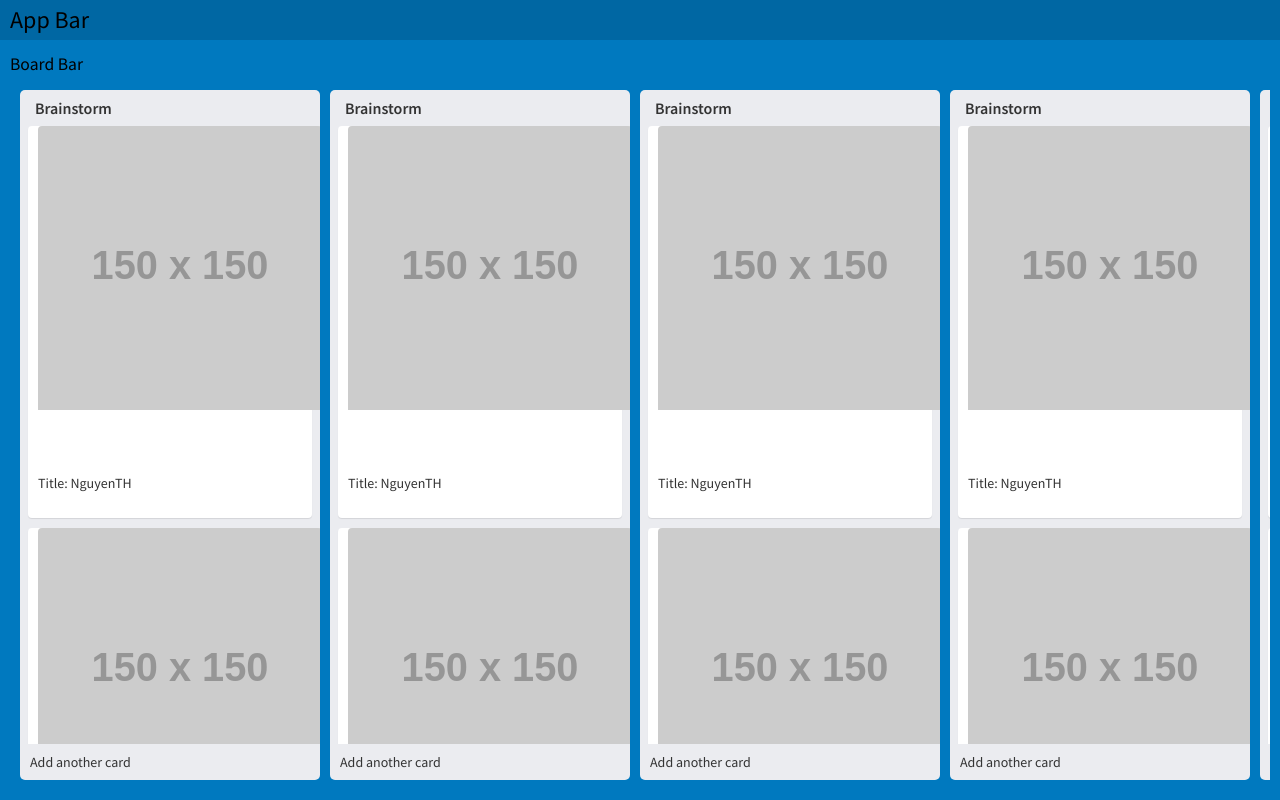
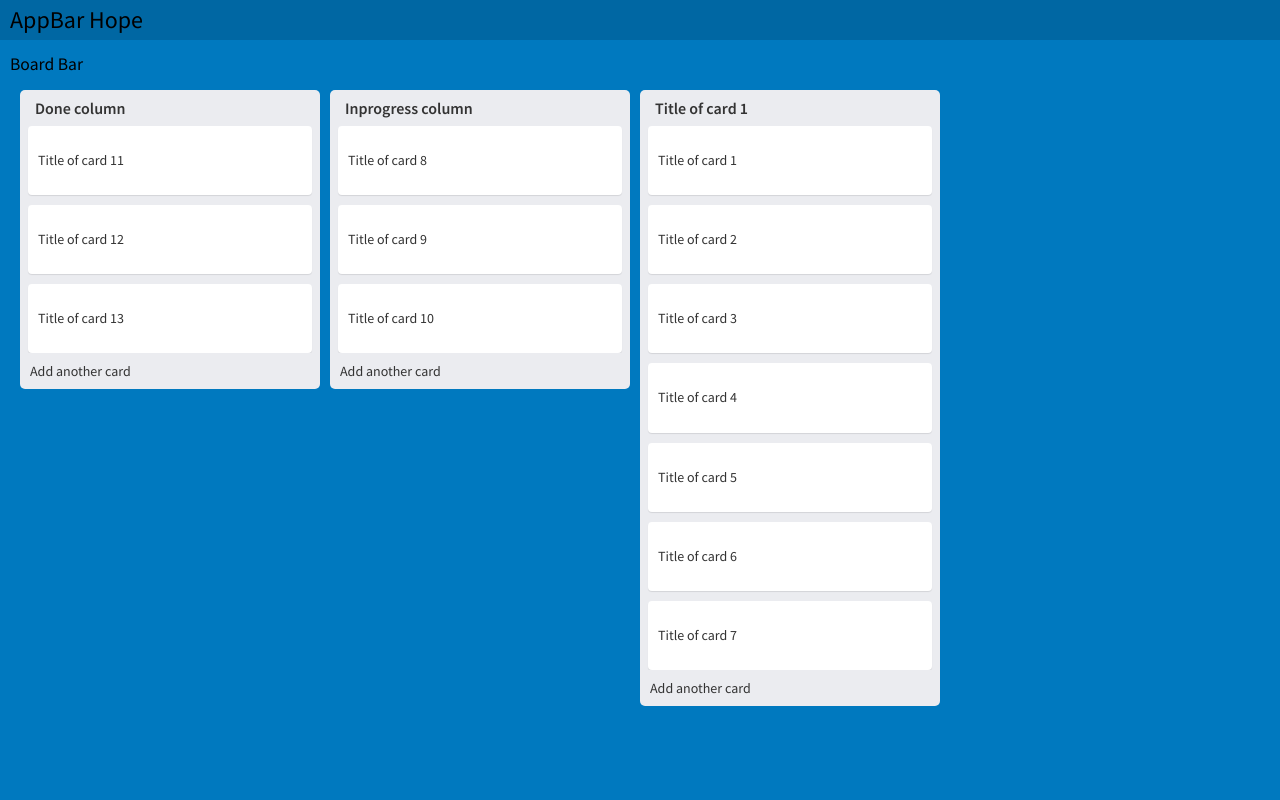
Before and after one commit to nguyenth03/mern-stack-app, a React (Create React App) app: page / in a window 1280 px wide. Built offline with nearby package versions, Linux system fonts and the light colour scheme.

Commit message:
add initial data

```diff
--- a/package.json
+++ b/package.json
@@ -6,9 +6,10 @@
     "@testing-library/jest-dom": "^5.17.0",
     "@testing-library/react": "^13.4.0",
     "@testing-library/user-event": "^13.5.0",
+    "lodash": "^4.17.21",
     "react": "^18.3.1",
     "react-dom": "^18.3.1",
-    "react-scripts": "5.0.1",
+    "react-scripts": "^3.0.1",
     "sass": "^1.78.0",
     "web-vitals": "^2.1.4"
   },
--- /dev/null
+++ b/src/actions/initialData.js
@@ -0,0 +1,47 @@
+export const initialData = {
+    boards: [
+        {
+            id: 'board-1',
+            columnOrder: ['column-3', 'column-2', 'column-1'],
+            columns:[
+                {
+                    id: 'column-1',
+                    boardId: 'board-1',
+                    title: 'Title of card 1',
+                    cardOrder: ['card-1', 'card-2', 'card-3', 'card-4', 'card-5', 'card-6', 'card-7'],
+                    cards: [
+                        { id: 'card-1', boardId: 'board-1', columnId: 'column-1', title: 'Title of card 1', cover: null },
+                        { id: 'card-2', boardId: 'board-1', columnId: 'column-1', title: 'Title of card 2', cover: null },
+                        { id: 'card-3', boardId: 'board-1', columnId: 'column-1', title: 'Title of card 3', cover: null },
+                        { id: 'card-4', boardId: 'board-1', columnId: 'column-1', title: 'Title of card 4', cover: null },
+                        { id: 'card-5', boardId: 'board-1', columnId: 'column-1', title: 'Title of card 5', cover: null },
+                        { id: 'card-6', boardId: 'board-1', columnId: 'column-1', title: 'Title of card 6', cover: null },
+                        { id: 'card-7', boardId: 'board-1', columnId: 'column-1', title: 'Title of card 7', cover: null },
+                    ]
+                },
+                {
+                    id: 'column-2',
+                    boardId: 'board-1',
+                    title: 'Inprogress column',
+                    cardOrder: ['card-8', 'card-9', 'card-10'],
+                    cards: [
+                        { id: 'card-8', boardId: 'board-1', columnId: 'column-1', title: 'Title of card 8', cover: null },
+                        { id: 'card-9', boardId: 'board-1', columnId: 'column-1', title: 'Title of card 9', cover: null },
+                        { id: 'card-10', boardId: 'board-1', columnId: 'column-1', title: 'Title of card 10', cover: null }
+                    ]
+                },
+                {
+                    id: 'column-3',
+                    boardId: 'board-1',
+                    title: 'Done column',
+                    cardOrder: ['card-11', 'card-12', 'card-13'],
+                    cards: [
+                        { id: 'card-11', boardId: 'board-1', columnId: 'column-1', title: 'Title of card 11', cover: null },
+                        { id: 'card-12', boardId: 'board-1', columnId: 'column-1', title: 'Title of card 12', cover: null },
+                        { id: 'card-13', boardId: 'board-1', columnId: 'column-1', title: 'Title of card 13', cover: null }
+                    ]
+                }
+            ]
+        }
+    ]
+}
--- a/src/components/AppBar/AppBar.js
+++ b/src/components/AppBar/AppBar.js
@@ -3,7 +3,7 @@ import './AppBar.scss';
 
 function AppBar(){
     return (
-        <nav className='navbar-app'>App Bar</nav>
+        <nav className='navbar-app'>AppBar Hope</nav>
     )
 }
 
--- a/src/components/BoardContent/BoardContent.js
+++ b/src/components/BoardContent/BoardContent.js
@@ -1,17 +1,33 @@
-import React from "react";
+import React, { useState, useEffect } from "react";
+
+import { isEmpty } from "lodash";
+
 import './BoardContent.scss';
+
 import Column from "components/Column/Column";
+import { mapOrder } from "utilities/sorts";
+import { initialData } from "actions/initialData";
 
 function BoardContent(){
+    const [board, setBoard] = useState({})
+    const [columns, setColumns] = useState([])
+
+    useEffect(() => {
+        const boardFromDB = initialData.boards.find(board => board.id === 'board-1')
+        if(boardFromDB){
+            setBoard(boardFromDB)
+
+            setColumns(mapOrder(boardFromDB.columns, boardFromDB.columnOrder,'id'))
+        }
+    }, [])
+
+    if (isEmpty(board)){
+        return <div className="not-found" style={{'padding' : '10px', 'color': 'white'}}>Board not found</div>
+    }
+
     return (
         <div className='board-content'>
-            <Column/>
-            <Column/>
-            <Column/>
-            <Column/>
-            <Column/>
-            <Column/>
-
+            {columns.map((column, index) =><Column key={index} column={column}/>)}
         </div>
     )
 }
--- /dev/null
+++ b/src/components/Card/Card.js
@@ -0,0 +1,15 @@
+import React from "react";
+import './Card.scss';
+
+function Card(props){
+  const { card } = props
+    return (
+        <li className="card-item">
+          {card.cover && <img src={card.cover} className="card-cover"
+          alt="nguyen-th-img" />}
+          {card.title}
+        </li>
+    )
+}
+
+export default Card
--- a/src/components/Task/Task.scss
+++ b/src/components/Card/Card.scss
@@ -1,6 +1,6 @@
 @import "_setting.scss";
 
-li.task-item{
+li.card-item{
     background-color: white;
     padding: $gap;
     box-shadow: 0 1px 1px rgba(0, 0, 0, 0.1);
@@ -8,7 +8,7 @@ li.task-item{
     &:not(:last-child){//ko phai la ptu li cuoi cung, moi gargin
       margin-bottom: $gap;
     }
-    img{
+    img-card-cover{
       display: block;
       width: calc(100% + 2 * #{$gap});
       margin: -$gap 0 $gap -$gap;
--- a/src/components/Column/Column.js
+++ b/src/components/Column/Column.js
@@ -1,19 +1,18 @@
 import React from "react";
+
 import './Column.scss';
-import Task from "components/Task/Task";
+import Card from "components/Card/Card";
+import { mapOrder } from "utilities/sorts";
 
-function Column(){
+
+function Column(props){
+    const { column } = props
+    const cards = mapOrder(column.cards, column.cardOrder,'id')
     return (
         <div className='column'>
-         <header>Brainstorm</header>
-         <ul className="task-list">
-         <Task/>
-         <Task/>
-         <Task/>
-
-        <li className="task-item">Never give up</li>
-        <li className="task-item">Never give up</li>
-        <li className="task-item">Hope</li>
+         <header>{column.title}</header>
+         <ul className="card-list">
+            {cards.map((card, index) => <Card key={index} card={card} />)}
         </ul>
           <footer>Add another card</footer>
          </div>
--- a/src/components/Column/Column.scss
+++ b/src/components/Column/Column.scss
@@ -29,7 +29,7 @@
       border-bottom-left-radius: $column-border-radius;
       border-bottom-right-radius: $column-border-radius;
     }
-    ul.task-list{
+    ul.card-list{
         list-style-type: none;
         margin: 0;
         max-height: calc(100% - #{$column-header-height} - #{$column-footer-height});
--- a/src/components/Task/Task.js
+++ /dev/null
@@ -1,14 +0,0 @@
-import React from "react";
-import './Task.scss';
-
-function Task(){
-    return (
-        <li className="task-item">
-          <img src="https://via.placeholder.com/150"
-          alt="Placeholder Image" /><br></br>
-          Title: NguyenTH
-        </li>
-    )
-}
-
-export default Task
--- /dev/null
+++ b/src/utilities/sorts.js
@@ -0,0 +1,8 @@
+/**
+ * Order an array of objects based on another array order
+ */
+
+export const mapOrder = (array, order, key) => {
+    array.sort((a,b) => order.indexOf(a[key]) - order.indexOf(b[key]))
+    return array
+  }
```
Also changed, not shown: 1 other file (tests, documents, lock files or other folders).
